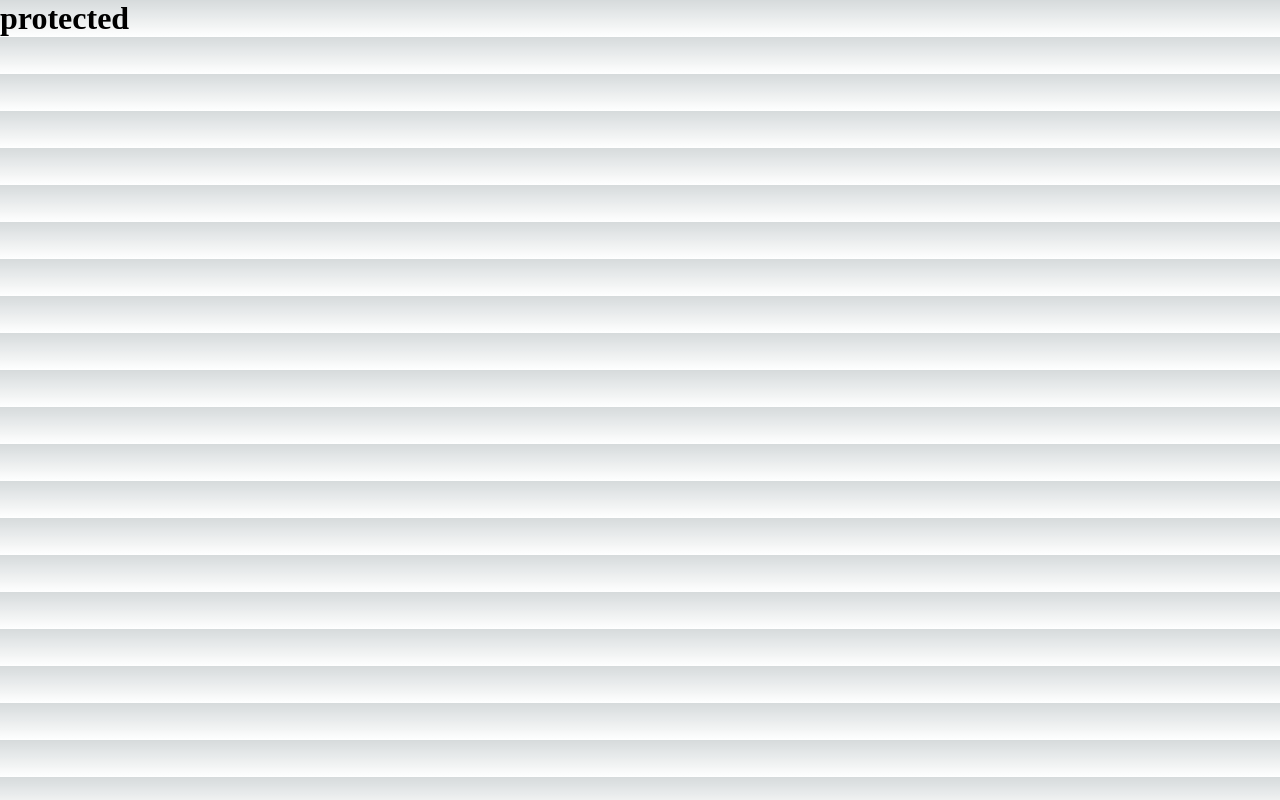
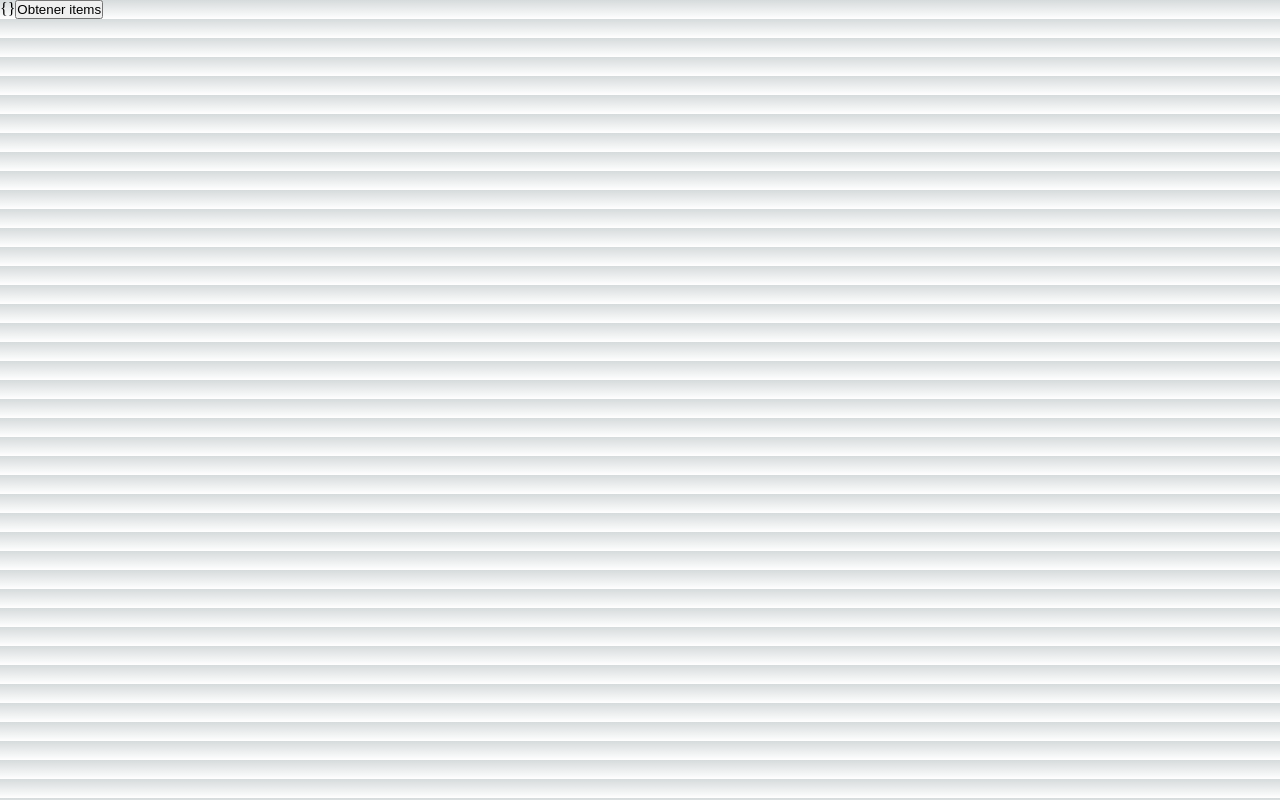
Before and after one commit to ignisMX/poc-micro-front-end, a Next.js app in the folder main-app/: page /dashboard in a window 1280 px wide. Built offline with nearby package versions, Linux system fonts and the light colour scheme.

Commit message:
it adds logic to dashboard. It is able to download items

```diff
--- a/main-app/src/pages/dashboard/index.jsx
+++ b/main-app/src/pages/dashboard/index.jsx
@@ -1,3 +1,16 @@
-export default function Dashboard() {
-  return <h1>protected</h1>;
+import { useState } from "react";
+import { findAllItemsAsPage } from "../../services/api-service";
+export default function Dashboard({}) {
+  const [items, setItems] = useState({});
+  const getAllItems = async () => {
+    const response = await findAllItemsAsPage();
+    setItems(response);
+  };
+
+  return (
+    <div>
+      {items && JSON.stringify(items)}
+      <button onClick={getAllItems}> Obtener items</button>
+    </div>
+  );
 }
```
